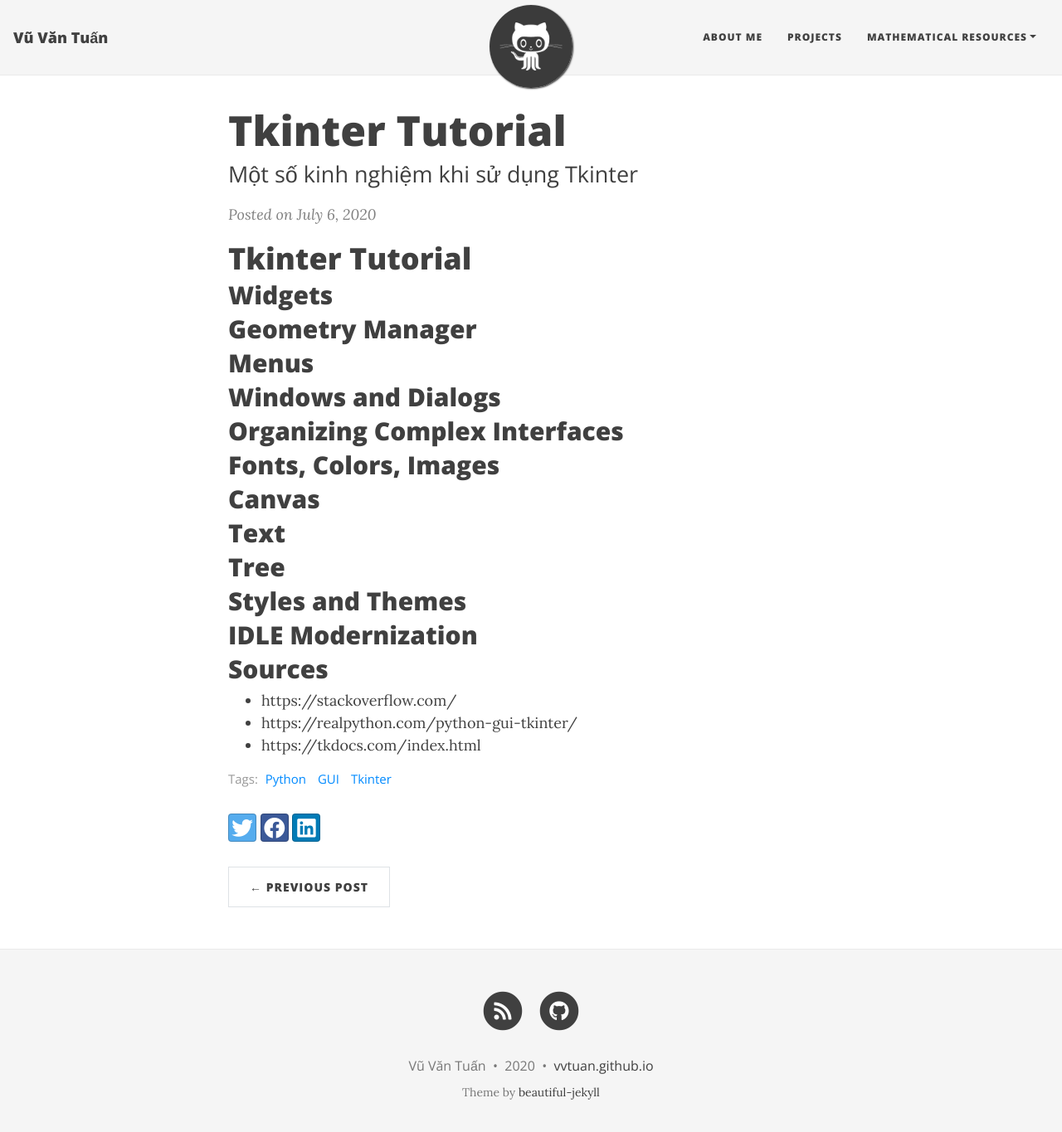
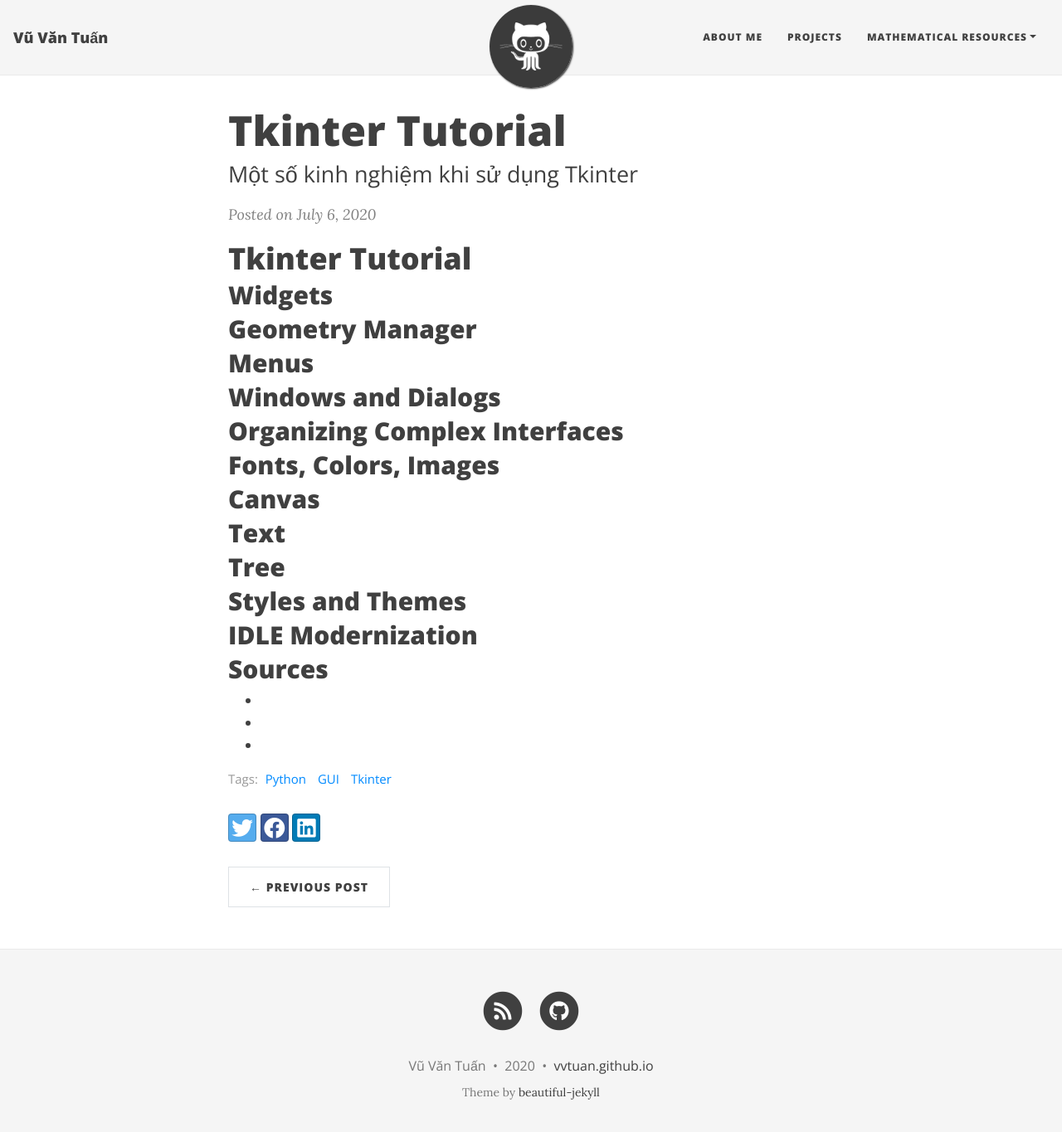
Before and after one commit to vvtuan/vvtuan.github.io, a Jekyll site: the page built from _posts/2020-07-06-tkinter-tutorial.md, in a window 1280 px wide and 1378 px high. Shown: the top 1365 px of the window at 83% size. Built offline with Jekyll 4.4.1, drawn with Linux system fonts in a browser that asks for light colours; nearby versions of some CDN libraries.

Commit message:
Update 2020-07-06-tkinter-tutorial.md

```diff
--- a/_posts/2020-07-06-tkinter-tutorial.md
+++ b/_posts/2020-07-06-tkinter-tutorial.md
@@ -33,6 +33,6 @@
 
 ## Sources
 
-- https://stackoverflow.com/
-- https://realpython.com/python-gui-tkinter/
-- https://tkdocs.com/index.html
+- [](https://stackoverflow.com/)
+- [](https://realpython.com/python-gui-tkinter/)
+- [](https://tkdocs.com/index.html)
```
